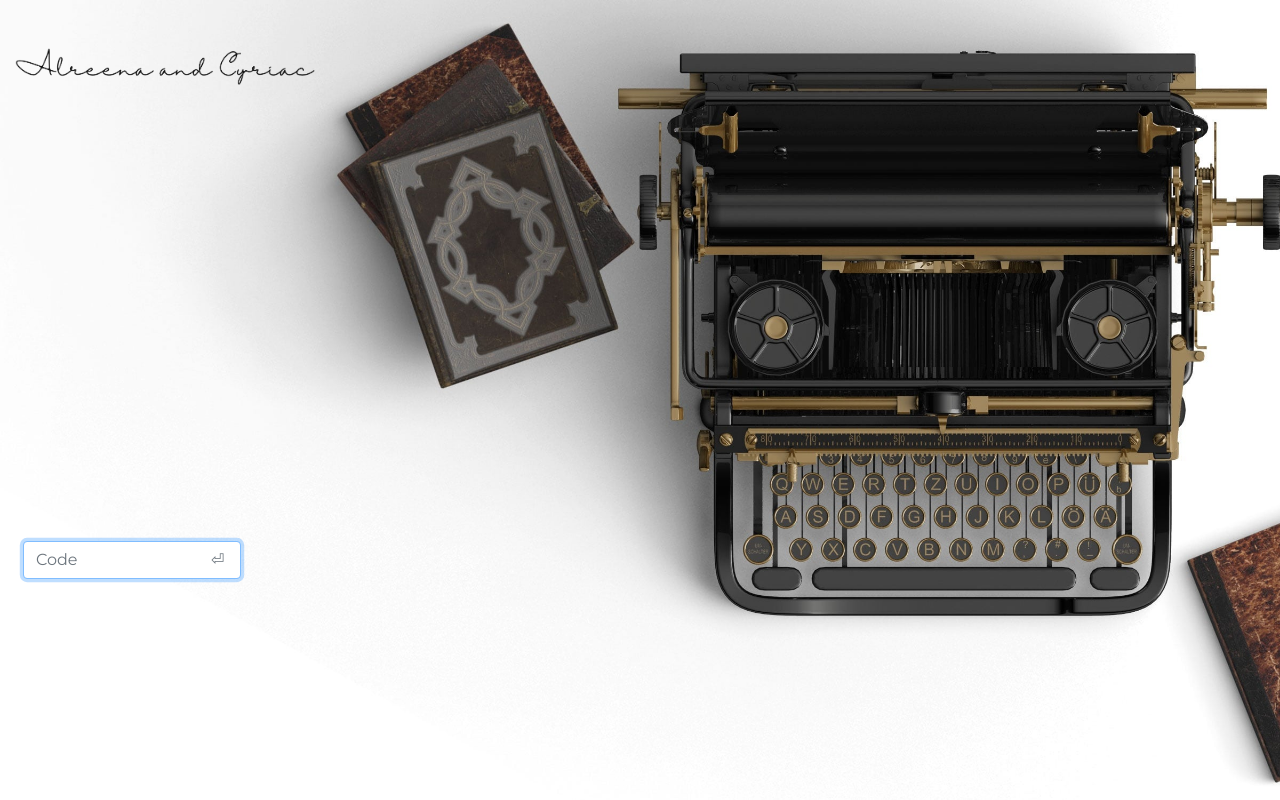
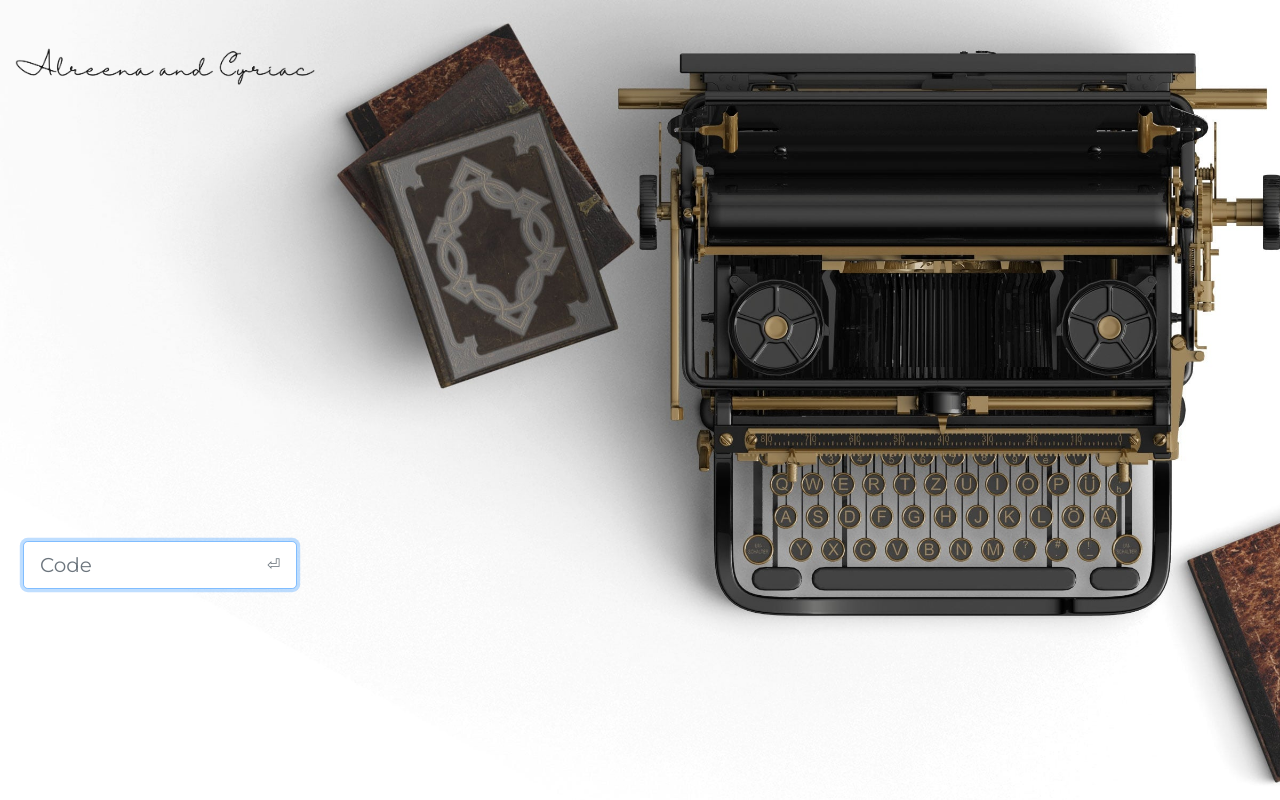
Before and after one commit to cyriac/cyriac.alreena.com, a Nuxt app: page / in a window 1280 px wide. Built offline with nearby package versions, Linux system fonts and the light colour scheme; a web font is replaced by a local one.

Commit message:
fixed form size

```diff
--- a/pages/index.vue
+++ b/pages/index.vue
@@ -3,11 +3,11 @@
     <div v-if="!showCards" class="code">
       <form class="form-inline pt-2 pr-2 pl-2 rsvpcode">
         <div class="form-group mb-2">
-          <label for="staticEmail2" class="sr-only">Email</label>
+          <label for="staticCode" class="sr-only">Code</label>
           <input
             type="text"
-            class="form-control"
-            id="staticEmail2"
+            class="form-control form-control-lg"
+            id="staticCode"
             placeholder="Code"
             v-model="code"
             autofocus>
--- a/pages/rsvp/index.vue
+++ b/pages/rsvp/index.vue
@@ -1,11 +1,11 @@
 <template>
   <form class="form-inline pt-2 pr-2 pl-2 rsvpcode">
     <div class="form-group mb-2">
-      <label for="staticEmail2" class="sr-only">Email</label>
+      <label for="staticCode" class="sr-only">Code</label>
       <input
         type="text"
-        class="form-control"
-        id="staticEmail2"
+        class="form-control form-control-lg"
+        id="staticCode"
         placeholder="Code"
         v-model="code"
         autofocus>
```
